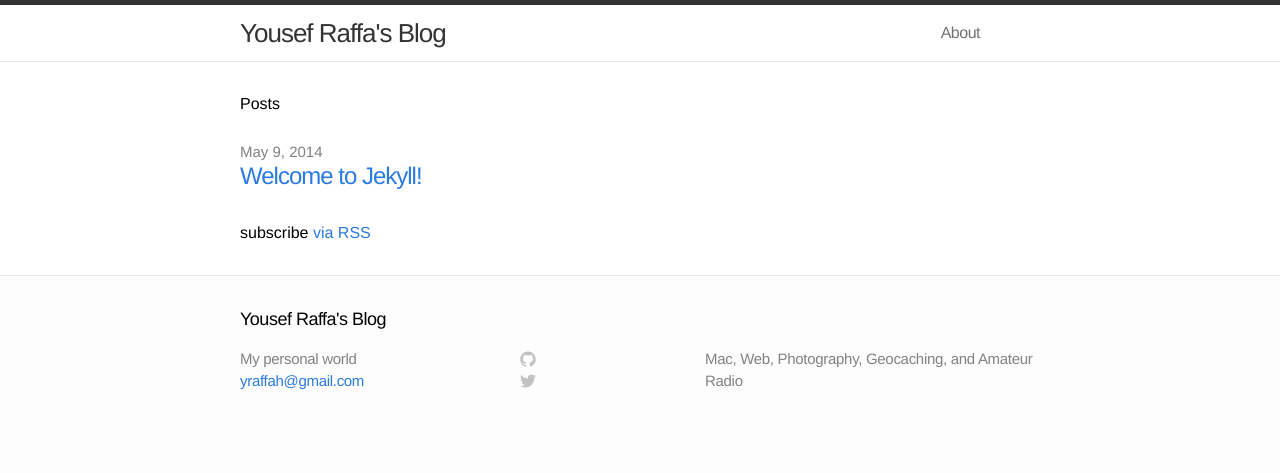
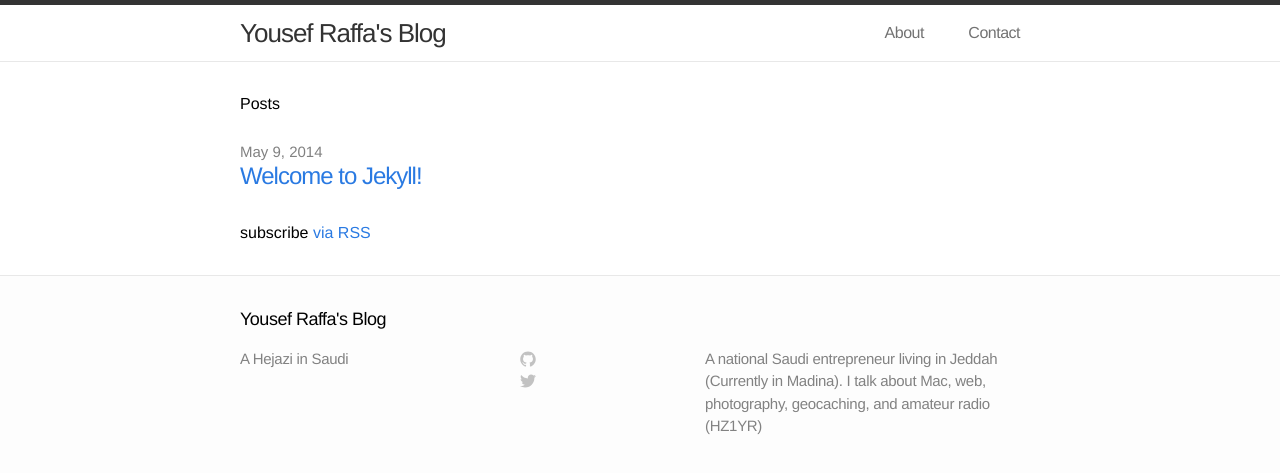
Before and after one commit to yraffah/yraffah.github.io, a Jekyll site: the page built from index.html, in a window 1280 px wide. Shown: the top 473 px of the page. Built offline with Jekyll 4.4.1, drawn with Linux system fonts in a browser that asks for light colours; the list of posts is cut into pages by our own code.

```diff
--- /dev/null
+++ b/CNAME
@@ -0,0 +1 @@
+yraffah.com
--- a/_config.yml
+++ b/_config.yml
@@ -1,9 +1,9 @@
 # Site settings
 name: Yousef Raffa's Blog
-title: My personal world
-email: yraffah@gmail.com
-description: "Mac, Web, Photography, Geocaching, and Amateur Radio"
-baseurl: ""
+title: A Hejazi in Saudi
+#email: yraffah@gmail.com
+description: "A national Saudi entrepreneur living in Jeddah (Currently in Madina). I talk about Mac, web, photography, geocaching, and amateur radio (HZ1YR)"
+baseurl: "http://yraffah.com"
 url: "http://yraffah.com"
 
 # Build settings
@@ -11,3 +11,5 @@ markdown: kramdown
 permalinks: pretty
 timezone: AST
 lsi: TRUE
+paginate: 10
+relative_permalinks: false
--- a/contact/index.html
+++ b/contact/index.html
@@ -1,5 +1,7 @@
 ---
-
+layout: page
+title: Contact
+date:   2014-05-09
 ---
 
 <form action="http://getsimpleform.com/messages?form_api_token=29da20c959f94bda20e01005c7b62100" method="post">
```
Also changed, not shown: _drafts/migrating-to-jekyll.md (added, +14 -0 lines).
